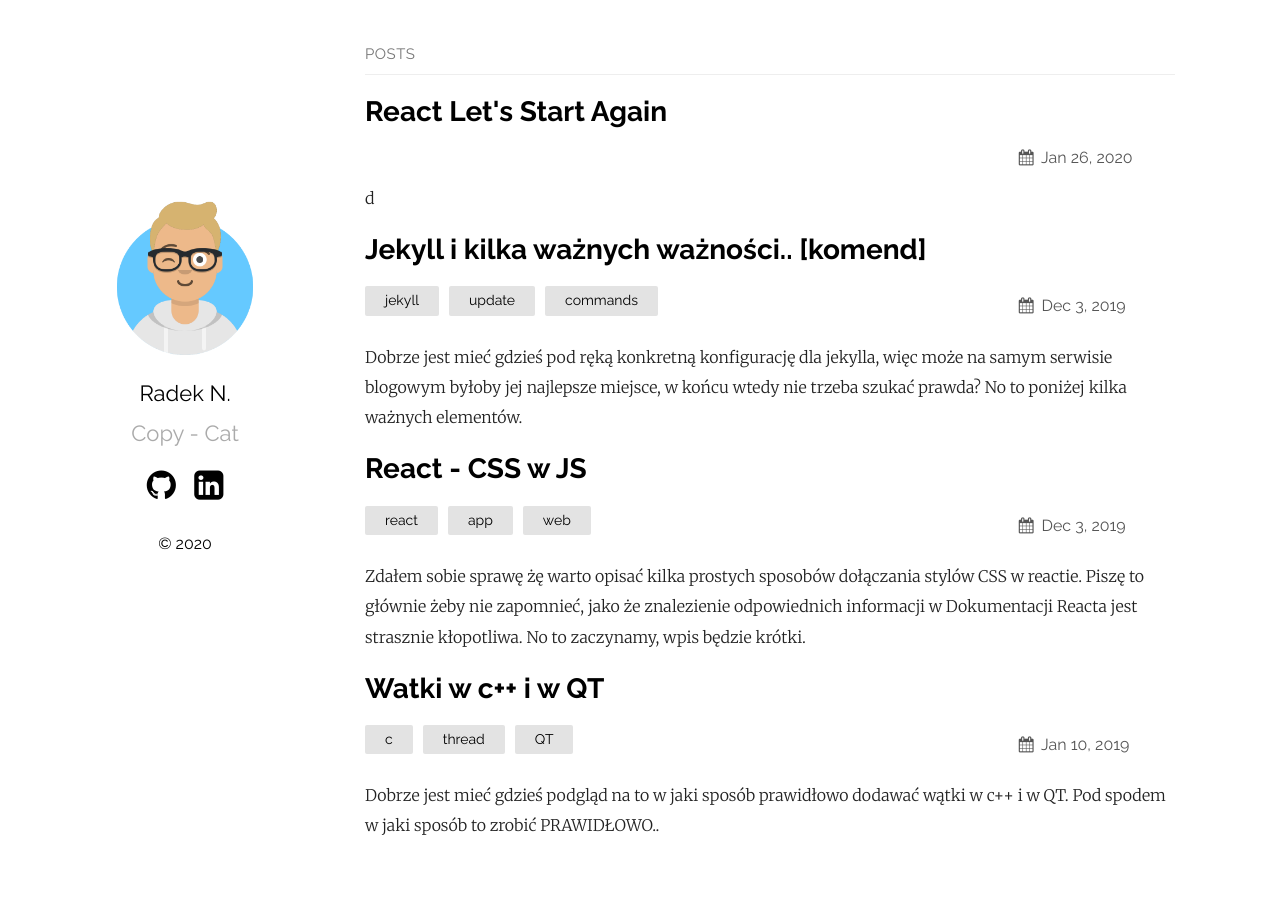
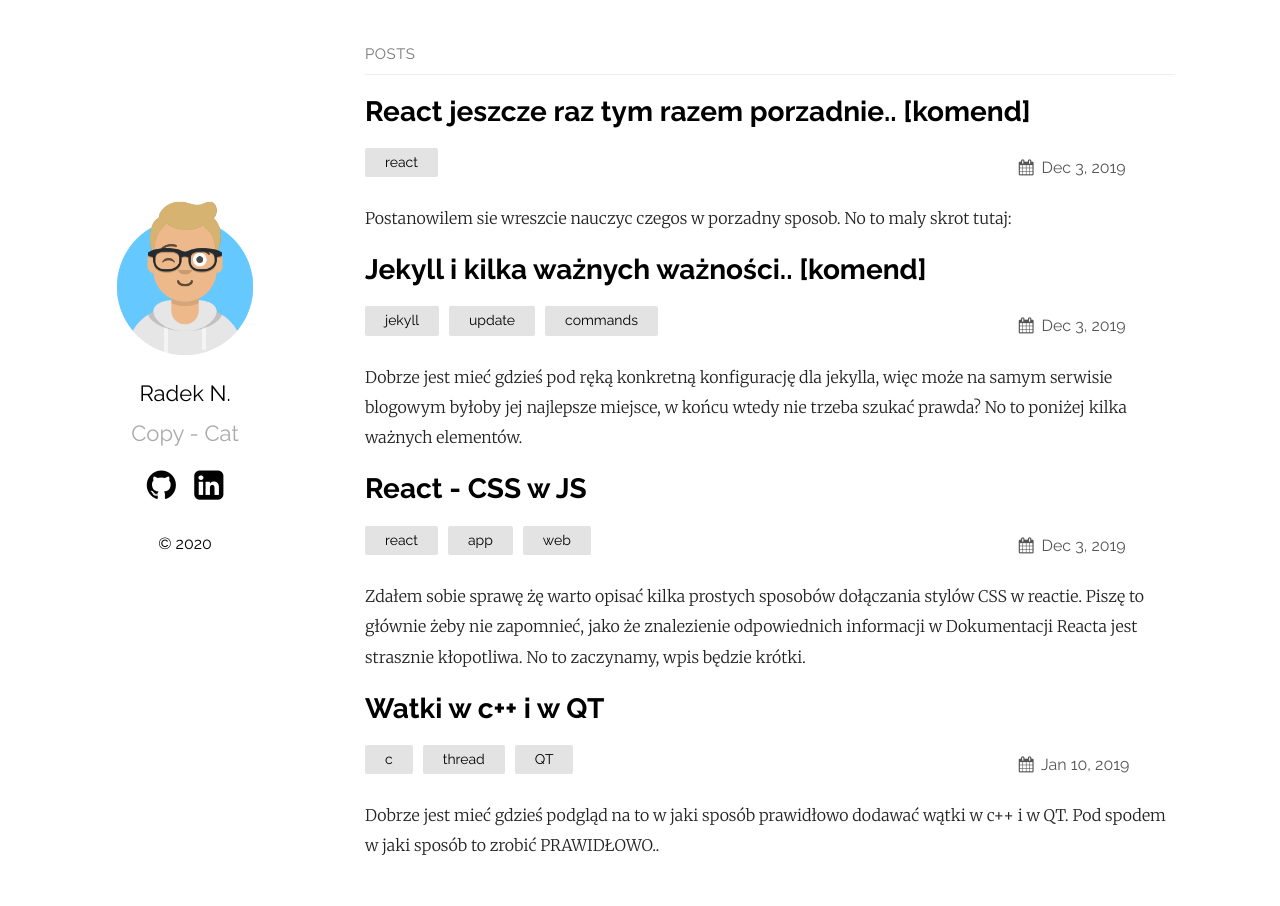
Before and after one commit to rnied137/szelma139.github.io, a Jekyll site: the page built from index.md, in a window 1280 px wide. Built offline with Jekyll 4.4.1, drawn with Linux system fonts in a browser that asks for light colours; a file with an impossible date is left out; part of the change alters nothing that is shown.

Commit message:
Update 2019-26-01-React-let's-start-again.markdown

````diff
--- a/_posts/2019-26-01-React-let's-start-again.markdown
+++ b/_posts/2019-26-01-React-let's-start-again.markdown
@@ -1 +1,56 @@
-d
+---
+title: React jeszcze raz tym razem porzadnie.. [komend]
+layout: post
+date: '2019-12-03 17:27:00 +0100'
+categories: react
+---
+
+Postanowilem sie wreszcie nauczyc czegos w porzadny sposob. No to maly skrot tutaj:
+
+
+Definiowanie stanu dla gdy funkcja zawiera wskaznik na event:
+```
+handleChange = (e) => {
+
+    this.setState({
+        currentData: e.target.value
+
+    });
+```
+
+Mapowanie po elementach danej listy. Tutaj item jest po prostu jednym elementem z listy i przybiera jego wartosci tak jak np. w przypadku foreach element in elements.
+
+`{this.state.list.map((item) => {
+    return (
+<div> <ToDo text={item.content} random={colors[Math.floor(Math.random() * colors.length)]}/> </div>
+    )
+
+}
+
+)}`
+
+Random ktory tam jest tez sie moze przydać. Zapamiętać.
+
+Analogicznie w mega intuicyjny (i nieczysty) sposob definiowanie tablica obiektow z nowym obiektem - musi przybierac pole obiektu takie samo jakie jest w tablicy obiektow starej. Co za chwilke wytlumaczę:
+
+```
+submitData = (e) =>
+{
+    e.preventDefault();
+    let newObject = {}
+    newObject.content=this.state.currentData;
+    let newArray = [...this.state.list, newObject]
+    this.setState(prevState => ({
+        list: newArray,
+        currentData: '',
+
+
+    }))
+
+    console.log("Nowa lista to " + this.state.list);
+
+}
+```
+
+Tablica obiektow `this.state { list: [{content:"some text}, {content:"sample other text")];` W tym przypadku nowy obiekt musi rowniez posiadac wlasciwosc content inaczej nie bedzie prawidlowo przekazany do nowej tablicy. Tak jak wyzej zrobilem dodająć:
+`list:newArray`. No to byloby na tyle.
````
